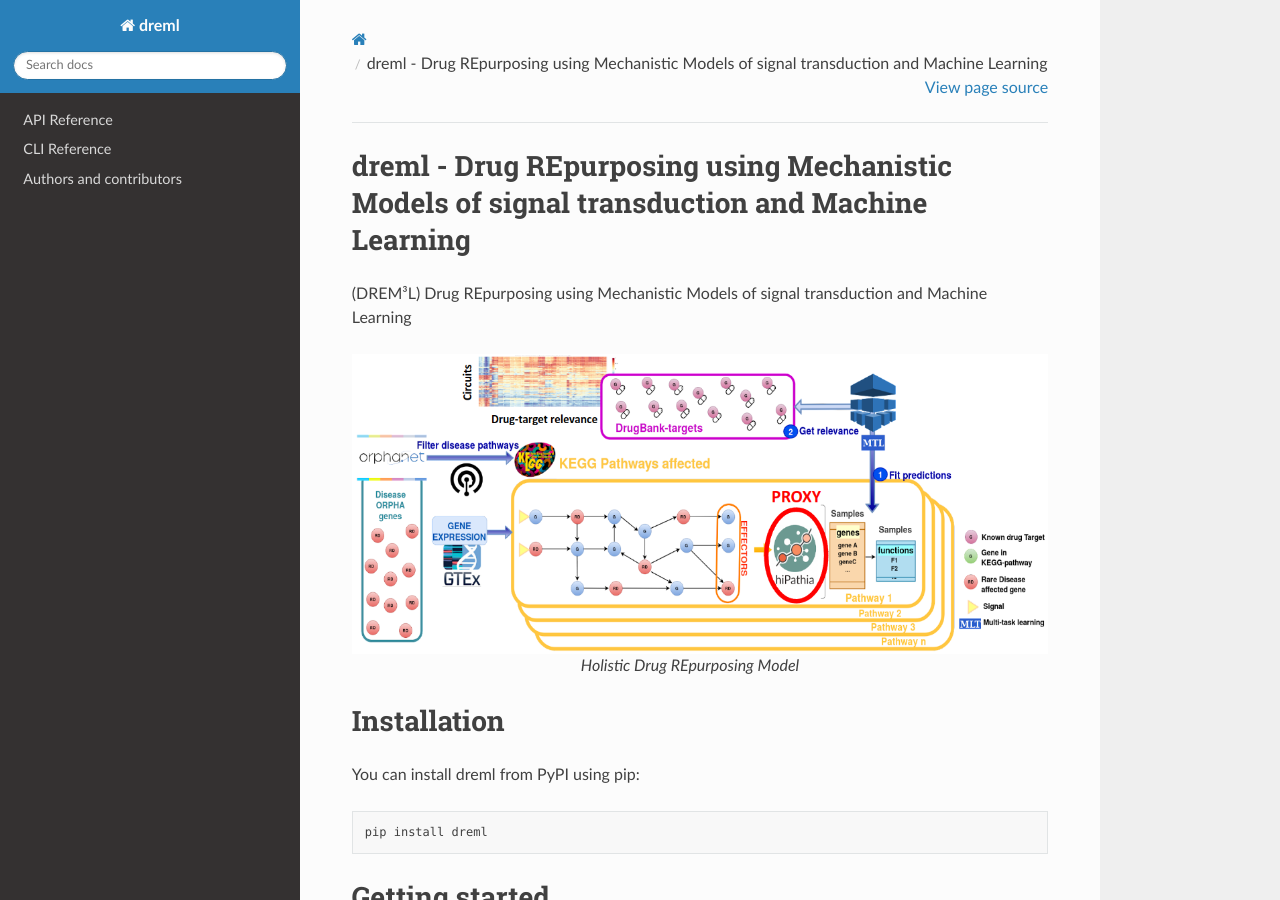
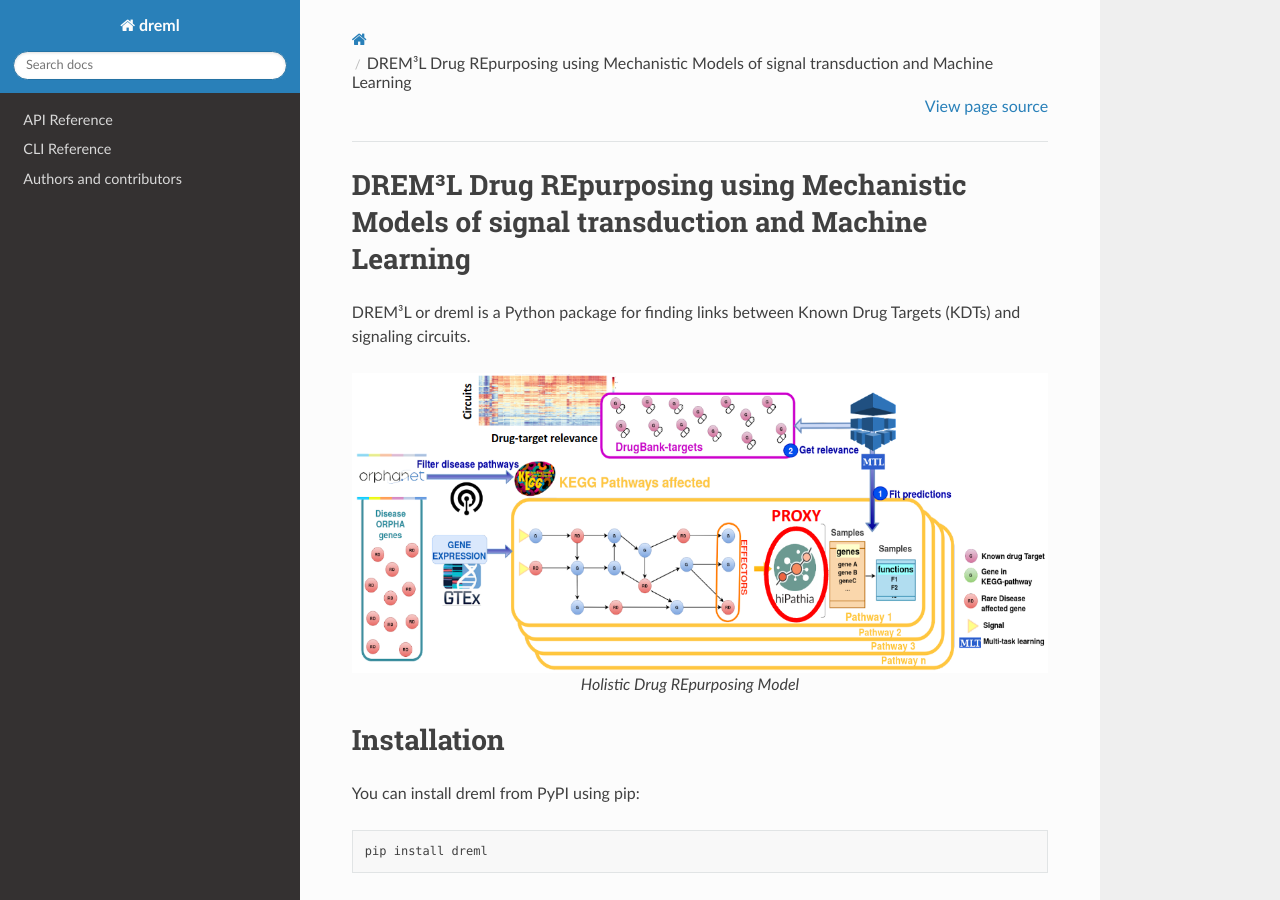
Before and after one commit to loucerac/drexml, a Sphinx documentation site: the page built from docs/source/index.rst, in a window 1280 px wide and 900 px high. Built offline with Sphinx 7.4.7 and the Read the Docs theme 2.0.0, drawn with Linux system fonts in a browser that asks for light colours.

Commit message:
Simplify title.

```diff
--- a/docs/source/index.rst
+++ b/docs/source/index.rst
@@ -1,7 +1,8 @@
-dreml - Drug REpurposing using Mechanistic Models of signal transduction and Machine Learning
+DREM³L Drug REpurposing using Mechanistic Models of signal transduction and Machine Learning
 =============================================================================================
 
-(DREM³L) Drug REpurposing using Mechanistic Models of signal transduction and Machine Learning
+DREM³L or dreml is a Python package for finding links between Known Drug Targets (KDTs)
+and signaling circuits.
 
 .. figure:: ../fig/holird.png
    :align: center
```
